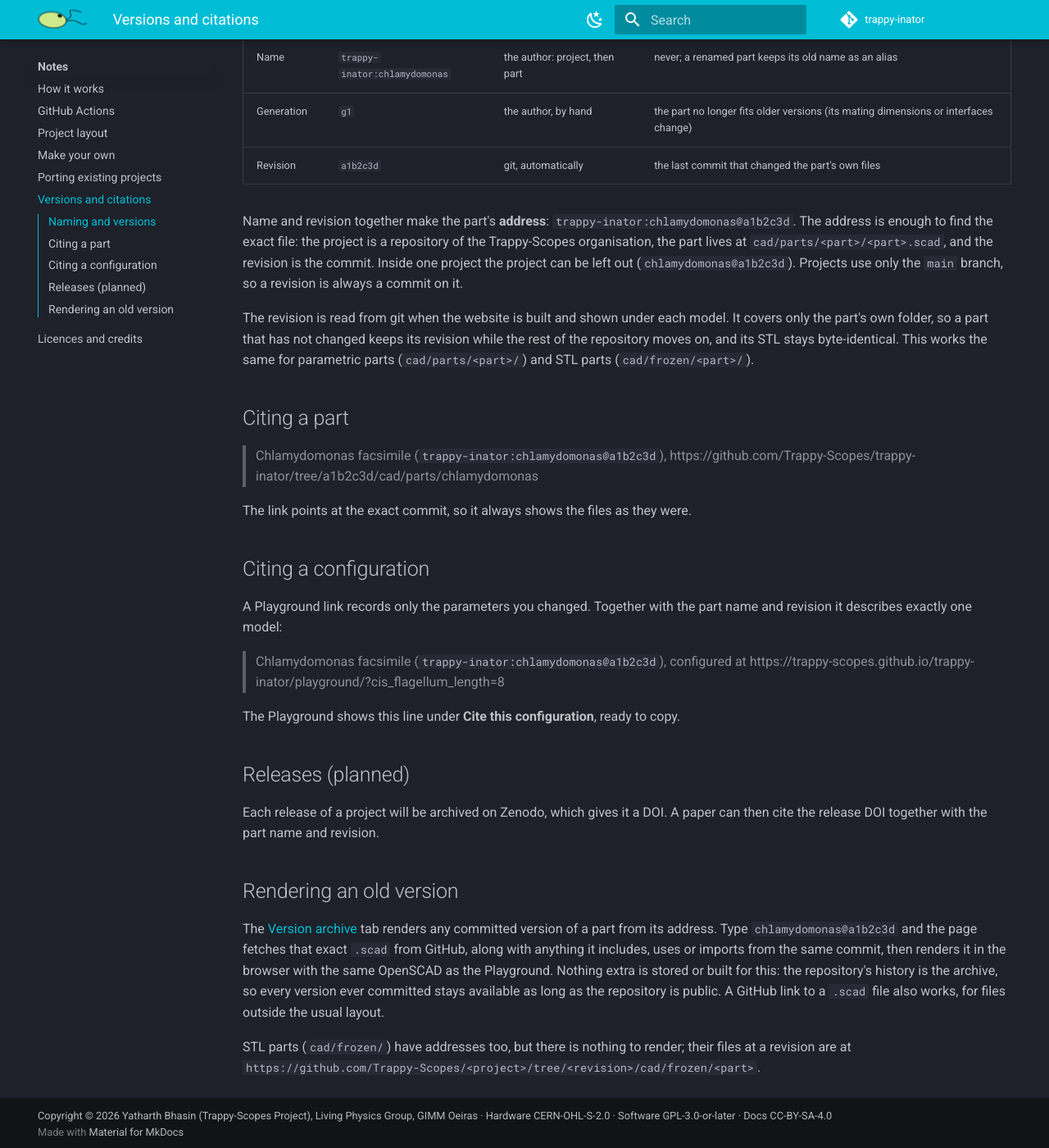
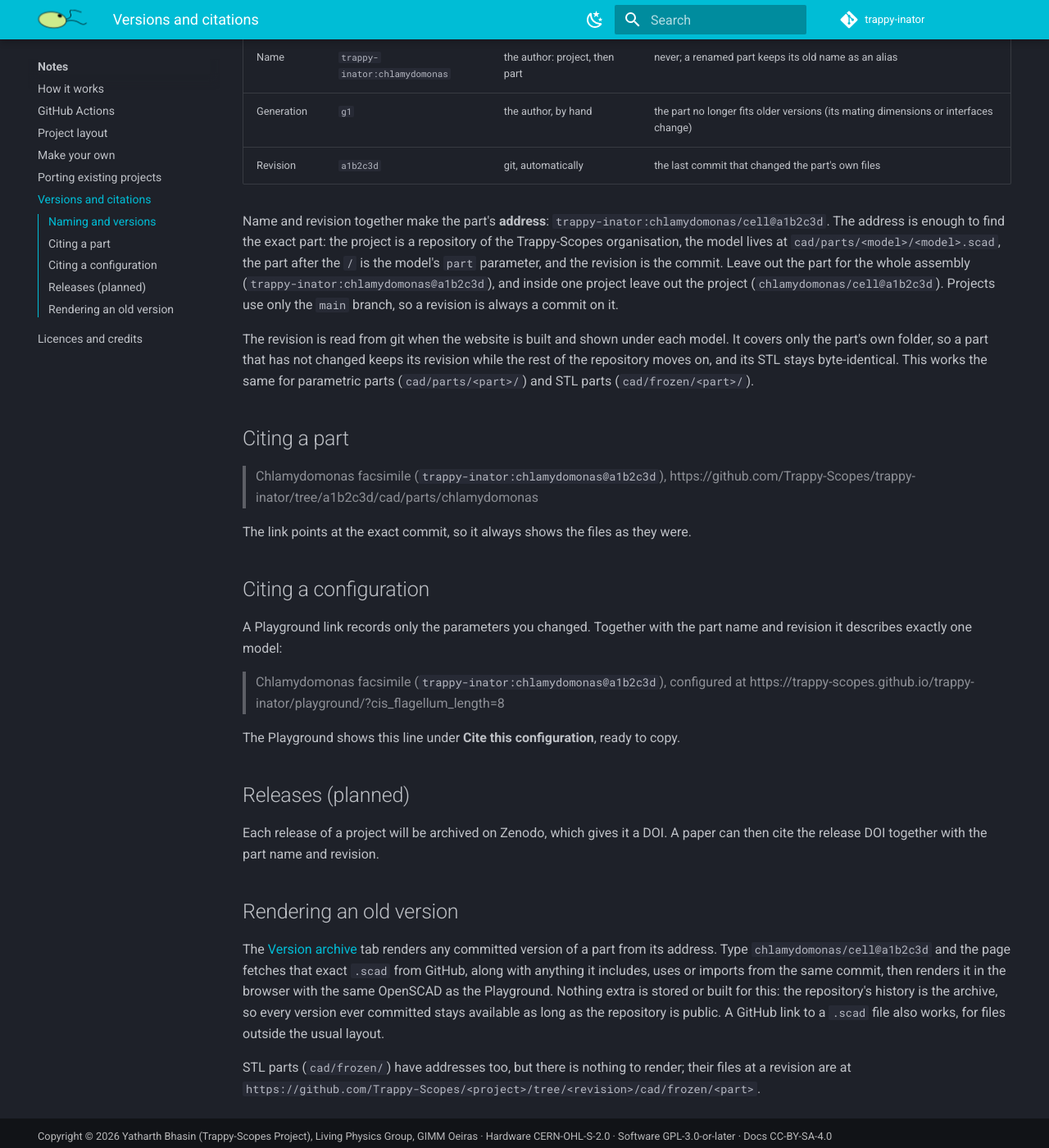
Before and after one commit to Trappy-Scopes/trappy-inator, an MkDocs documentation site: the page built from docs/notes/versions-and-citations.md, in a window 1280 px wide and 1400 px high, scrolled down 319 px. Shown: the whole window at 82% size. Built offline with MkDocs 1.6.1 and Material for MkDocs 9.7.7, drawn with Linux system fonts in a browser that asks for light colours; comment, search, counter and statistics services are not loaded.

Commit message:
Part addresses can name a single part: chlamydomonas/cell@49ad26a
The part after the slash is passed as the model's part parameter, so a
Catalog row's address renders exactly that part in the Version archive.
Without it the whole assembly renders.

Co-Authored-By: Claude Opus 5.5 <noreply@anthropic.com>

```diff
--- a/docs/notes/versions-and-citations.md
+++ b/docs/notes/versions-and-citations.md
@@ -10,10 +10,11 @@ Every part has a fixed name and two version markers:
 | Generation | `g1` | the author, by hand | the part no longer fits older versions (its mating dimensions or interfaces change) |
 | Revision | `a1b2c3d` | git, automatically | the last commit that changed the part's own files |
 
-Name and revision together make the part's **address**: `trappy-inator:chlamydomonas@a1b2c3d`. The address is
-enough to find the exact file: the project is a repository of the Trappy-Scopes organisation, the part lives at
-`cad/parts/<part>/<part>.scad`, and the revision is the commit. Inside one project the project can be left out
-(`chlamydomonas@a1b2c3d`). Projects use only the `main` branch, so a revision is always a commit on it.
+Name and revision together make the part's **address**: `trappy-inator:chlamydomonas/cell@a1b2c3d`. The address
+is enough to find the exact part: the project is a repository of the Trappy-Scopes organisation, the model lives at
+`cad/parts/<model>/<model>.scad`, the part after the `/` is the model's `part` parameter, and the revision is the
+commit. Leave out the part for the whole assembly (`trappy-inator:chlamydomonas@a1b2c3d`), and inside one project
+leave out the project (`chlamydomonas/cell@a1b2c3d`). Projects use only the `main` branch, so a revision is always a commit on it.
 
 The revision is read from git when the website is built and shown under each model. It covers only the part's own
 folder, so a part that has not changed keeps its revision while the rest of the repository moves on, and its STL
@@ -45,7 +46,7 @@ together with the part name and revision.
 ## Rendering an old version
 
 The [Version archive](../archive.md) tab renders any committed version of a part from its address. Type
-`chlamydomonas@a1b2c3d` and the page fetches that exact `.scad` from GitHub, along with anything it includes, uses
+`chlamydomonas/cell@a1b2c3d` and the page fetches that exact `.scad` from GitHub, along with anything it includes, uses
 or imports from the same commit, then renders it in the browser with the same OpenSCAD as the Playground. Nothing
 extra is stored or built for this: the repository's history is the archive, so every version ever committed stays
 available as long as the repository is public. A GitHub link to a `.scad` file also works, for files outside the
```
Also changed, not shown: docs/archive.md (+5 -4 lines), docs/assets/playground/archive.js (+13 -10 lines), docs/catalog.md (+3 -3 lines).
